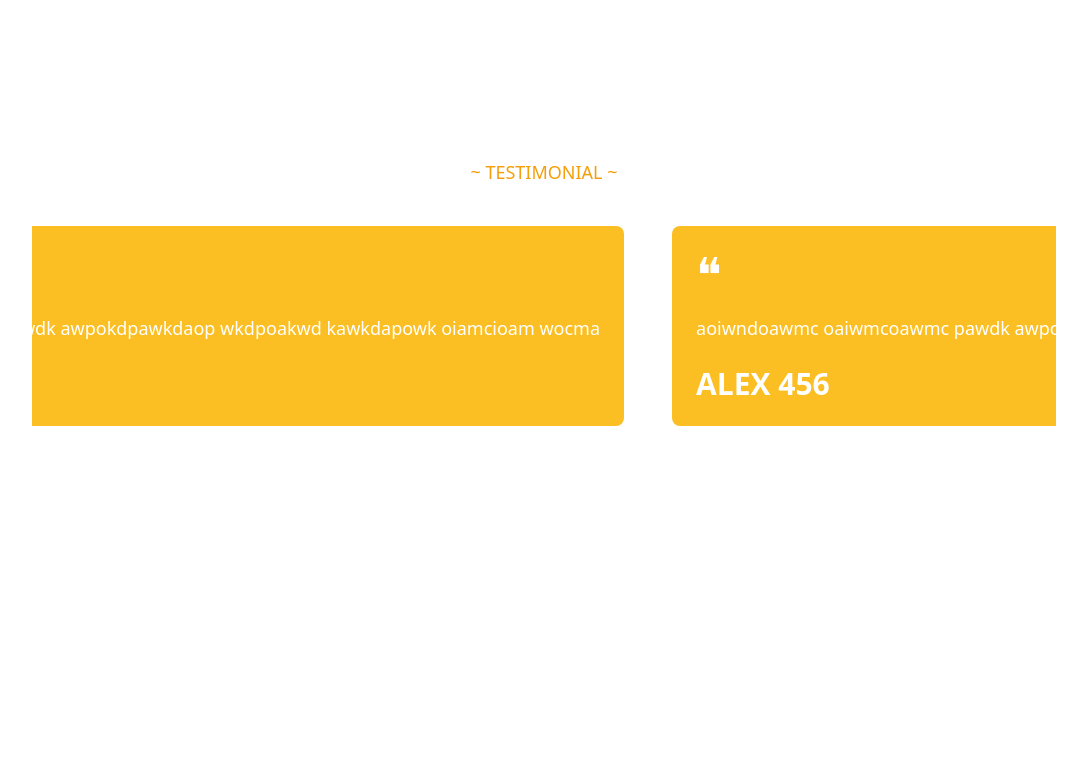
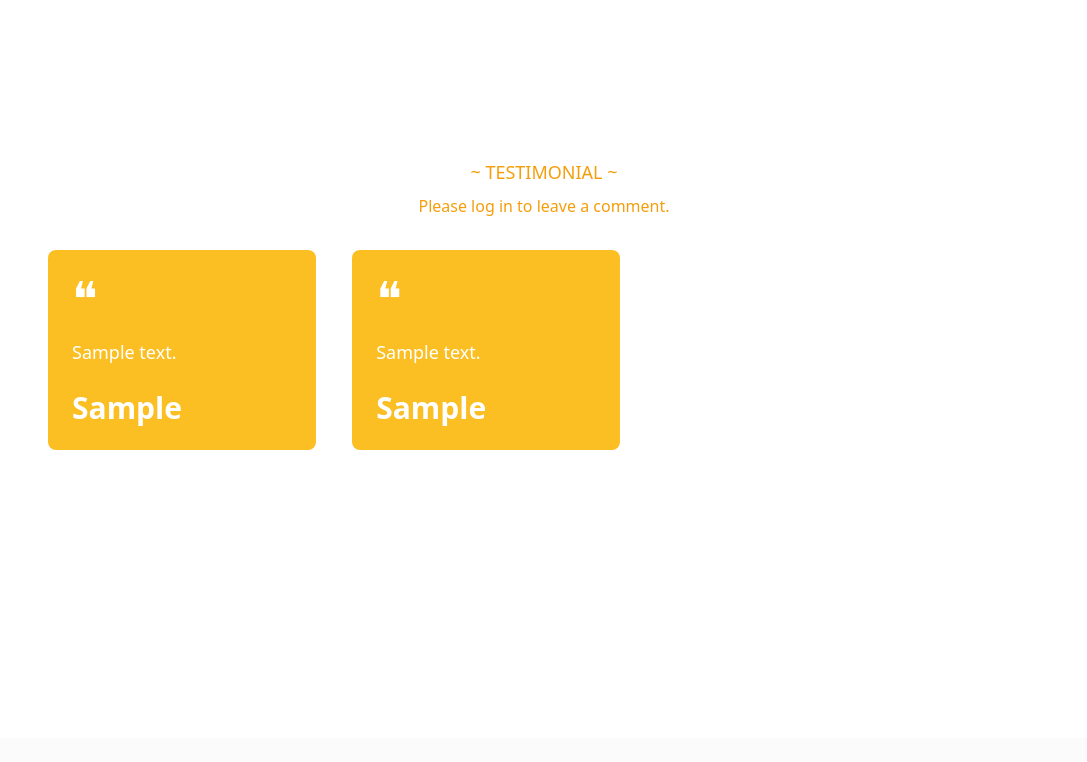
Before and after one commit to 0xDLT/RestaurantSystem, a PHP site: page /app/App.php in a window 1280 px wide. Shown: the part 4478-5240 px from the top of the page, without its empty margins (96-1183 px from the left). After the commit the page ends 4928 px from the top, so only its background shows below. Run offline with PHP 8.4, Linux system fonts and the light colour scheme; tables that the repository leaves empty or names only in its code hold one stand-in row (values such as "Sample post"); a stand-in replaces the project's code that opens the database connection; style sheets or scripts are compiled from the project's sources.

Commit message:
TESTIMONIAL function FIX:autoscroll

```diff
--- a/app/App.php
+++ b/app/App.php
@@ -285,15 +285,17 @@ if (isset($_SESSION['cart'])) {
 
 <!--Check if the user is logged in to submit a booking-->
 <?php
+
 if (isset($_SESSION['id'])) {
-
     if ($_SERVER['REQUEST_METHOD'] === 'POST') {
+        // Check if the required fields are present in the POST request
+        if (isset($_POST['datetime'], $_POST['people'], $_POST['request'])) {
             $booking_datetime = $_POST['datetime'];
             $number_of_people = $_POST['people'];
             $special_requests = $_POST['request'];
-    $user_id = $_SESSION['id']; // Assuming the user ID is stored in the session as 'id'
+            $user_id = $_SESSION['id'];
 
-    // Update the SQL statement to include user_id
+            // Prepare and execute the SQL statement
             $sql = "INSERT INTO bookings (user_id, booking_datetime, number_of_people, special_requests) VALUES (?, ?, ?, ?)";
             $stmt = $dbconnect->prepare($sql);
             $stmt->execute([$user_id, $booking_datetime, $number_of_people, $special_requests]);
@@ -303,11 +305,14 @@ if (isset($_SESSION['id'])) {
             exit();
         }
     }
+}
+
 if (isset($_SESSION['alert'])) {
     echo "<script>alert('" . $_SESSION['alert'] . "');</script>";
     unset($_SESSION['alert']); // Clear the message after displaying it
 }
 ?>
+
 
         <!--book A table panil-->
     <div id="booking" class="bg-cover bg-center h-screen flex flex-col mt-64" style="background-image: url('../img/food.jpg');">
@@ -323,13 +328,13 @@ if (isset($_SESSION['alert'])) {
     <!-- Date & Time -->
             <div class="col-span-2 md:col-span-1">
                 <label for="datetime" class="block text-lg font-medium">Date & Time</label>
-          <input type="datetime-local" id="datetime" name="datetime" class="w-full mt-2 p-4 rounded-lg text-black" require>
+                <input type="datetime-local" id="datetime" name="datetime" class="w-full mt-2 p-4 rounded-lg text-black" required>
             </div>
 
             <!-- No of People -->
             <div class="col-span-2 md:col-span-1">
                 <label for="people" class="block text-lg font-medium">No Of People</label>
-          <input type="number" id="people" name="people" class="w-full mt-2 p-4 rounded-lg text-black" placeholder="No Of People" require>
+                <input type="number" id="people" name="people" class="w-full mt-2 p-4 rounded-lg text-black" placeholder="No Of People" required>
             </div>
 
             <!-- Special Request -->
@@ -340,109 +345,87 @@ if (isset($_SESSION['alert'])) {
 
             <!-- Submit Button -->
             <div class="col-span-2">
-          <button onclick="checkSession()" type="submit" class="w-full py-3 mt-4 bg-yellow-500 text-black font-bold text-lg rounded-lg hover:bg-yellow-400 transition duration-300">Submit</button>
+                <button type="submit" class="w-full py-3 mt-4 bg-yellow-500 text-black font-bold text-lg rounded-lg hover:bg-yellow-400 transition duration-300">Submit</button>
             </div>
-
         </form>
       </div>
           </div>
     </div>
 
 
-    <!--CUSTOMERS COMMENTS-->
+<?php
+// Handle form submission
+if ($_SERVER['REQUEST_METHOD'] === 'POST' && isset($_SESSION['id'])) {
+  $comment = trim($_POST['comment']);
+  $userId = $_SESSION['id'];
+
+  if (!empty($comment)) {
+      $stmt = $dbconnect->prepare("INSERT INTO comments (user_id, comment, created_at) VALUES (?, ?, NOW())");
+      $stmt->execute([$userId, $comment]);
+      header('location: ../app/index.php');
+      exit();
+  }
+}
+
+// Fetch comments to display
+$comments = $dbconnect->query("SELECT comments.comment, users.first_name, comments.created_at FROM comments JOIN users ON comments.user_id = users.id ORDER BY comments.created_at DESC")->fetchAll(PDO::FETCH_ASSOC);
+
+?>
+
 <div class="grid place-items-center mt-64 mb-64">
+  <h2 class="text-center text-yellow-500 text-lg font-medium mb-2">~ TESTIMONIAL ~</h2>
 
-  <h2 class="text-center text-yellow-500 text-lg font-medium mb-2">~ TESTIMONIAL ~</h2>
+  <!-- Comment form -->
+  <?php if (isset($_SESSION['id'])): ?>
+      <form method="POST" class="mb-4">
+          <textarea name="comment" rows="3" class="border rounded p-2 w-full" placeholder="Write your comment..." required></textarea>
+          <button type="submit" class="mt-2 bg-yellow-500 text-white rounded p-2">Submit</button>
+      </form>
+  <?php else: ?>
+      <p class="text-yellow-500">Please log in to leave a comment.</p>
+  <?php endif; ?>
 
   <!-- Horizontal scroll container -->
   <div id="testimonialContainer" class="w-full max-w-screen-lg overflow-x-auto no-scrollbar whitespace-nowrap py-4">
-
-    <!-- Flex container for side-by-side testimonials -->
       <div id="scrollContent" class="inline-flex space-x-4">
-
-      <!-- Testimonial Box 1 -->
+          <!-- Display comments -->
+          <?php foreach ($comments as $comment): ?>
               <div class="rounded-lg min-w-[300px] bg-white p-4">
-        <!-- Testimonial Card -->
                   <div class="bg-yellow-400 p-6 rounded-lg">
-          <!-- Quote Icon -->
-          <div class="text-white text-5xl leading-none mb-4">
-            &#10077;
-          </div>
-          <!-- Testimonial Text -->
-          <p class="text-white text-lg font-light">
-            aoiwndoawmc oaiwmcoawmc pawdk awpokdpawkdaop wkdpoakwd kawkdapowk oiamcioam wocma
-          </p>
-          <!-- Name -->
-          <p class="mt-6 text-white text-3xl font-bold">
-            TOMAS 123
-          </p>
+                      <div class="text-white text-5xl leading-none mb-4">&#10077;</div>
+                      <p class="text-white text-lg font-light"><?= htmlspecialchars($comment['comment']) ?></p>
+                      <p class="mt-6 text-white text-3xl font-bold"><?= htmlspecialchars($comment['first_name']) ?></p>
                   </div>
               </div>
-
-      <!-- Testimonial Box 2 -->
-      <div class="rounded-lg min-w-[300px] bg-white p-4">
-        <!-- Testimonial Card -->
-        <div class="bg-yellow-400 p-6 rounded-lg">
-          <!-- Quote Icon -->
-          <div class="text-white text-5xl leading-none mb-4">
-            &#10077;
-          </div>
-          <!-- Testimonial Text -->
-          <p class="text-white text-lg font-light">
-            aoiwndoawmc oaiwmcoawmc pawdk awpokdpawkdaop wkdpoakwd kawkdapowk oiamcioam wocma
-          </p>
-          <!-- Name -->
-          <p class="mt-6 text-white text-3xl font-bold">
-            ALEX 456
-          </p>
-        </div>
-      </div>
-
-      <!-- Testimonial Box 3 -->
-      <div class="rounded-lg min-w-[300px] bg-white p-4">
-        <!-- Testimonial Card -->
-        <div class="bg-yellow-400 p-6 rounded-lg">
-          <!-- Quote Icon -->
-          <div class="text-white text-9xl leading-none mb-4">
-            &#10077;
-          </div>
-          <!-- Testimonial Text -->
-          <p class="text-white text-lg font-light">
-            aoiwndoawmc oaiwmcoawmc pawdk awpokdpawkdaop wkdpoakwd kawkdapowk oiamcioam wocma
-          </p>
-          <!-- Name -->
-          <p class="mt-6 text-white text-3xl font-bold">
-            ALEX 789
-          </p>
-        </div>
-      </div>
-
-      <!-- Duplicate the same testimonials for seamless loop -->
-      <!-- You can add more testimonials here -->
-
+          <?php endforeach; ?>
       </div>
   </div>
 </div>
 
+
 <script>
-  // Auto-scroll and infinite loop
   const container = document.getElementById('testimonialContainer');
   const scrollContent = document.getElementById('scrollContent');
+
+  // Clone the content to create an infinite effect
+  const clonedContent = scrollContent.cloneNode(true);
+  container.appendChild(clonedContent);
 
   let scrollSpeed = 1; // Adjust this value for faster/slower scrolling
 
   function autoScroll() {
     container.scrollLeft += scrollSpeed;
 
-    // If the scroll reaches the end, reset it to the beginning for infinite scrolling
-    if (container.scrollLeft >= scrollContent.scrollWidth - container.clientWidth) {
-      container.scrollLeft = 0;
+    // If the scroll reaches the end of the original content, adjust scroll position
+    if (container.scrollLeft >= scrollContent.scrollWidth) {
+      container.scrollLeft = 0; // Reset to the start of the original content
     }
   }
 
   // Set the auto-scroll interval
   setInterval(autoScroll, 20); // Adjust the interval for smoother scrolling
 </script>
+
 
 
 
```
Lines whose indentation alone changed are shown as unchanged.
